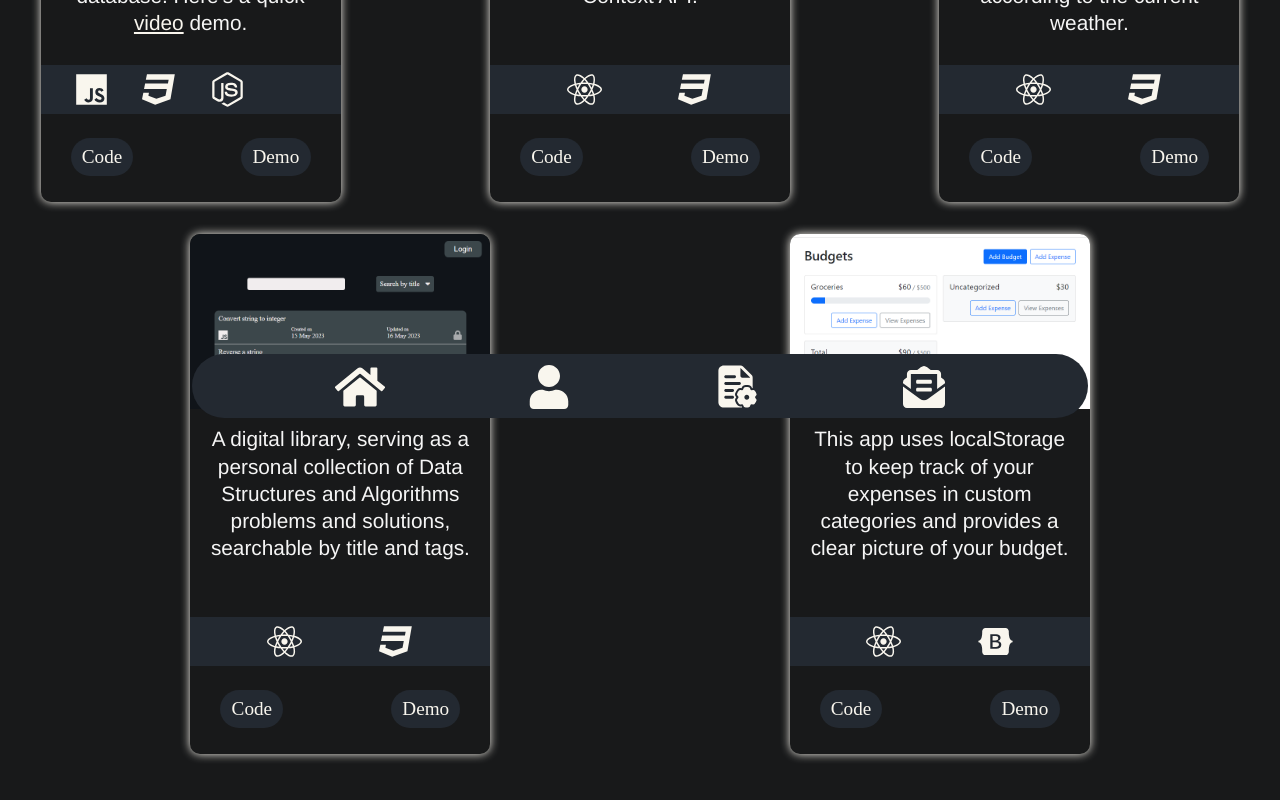
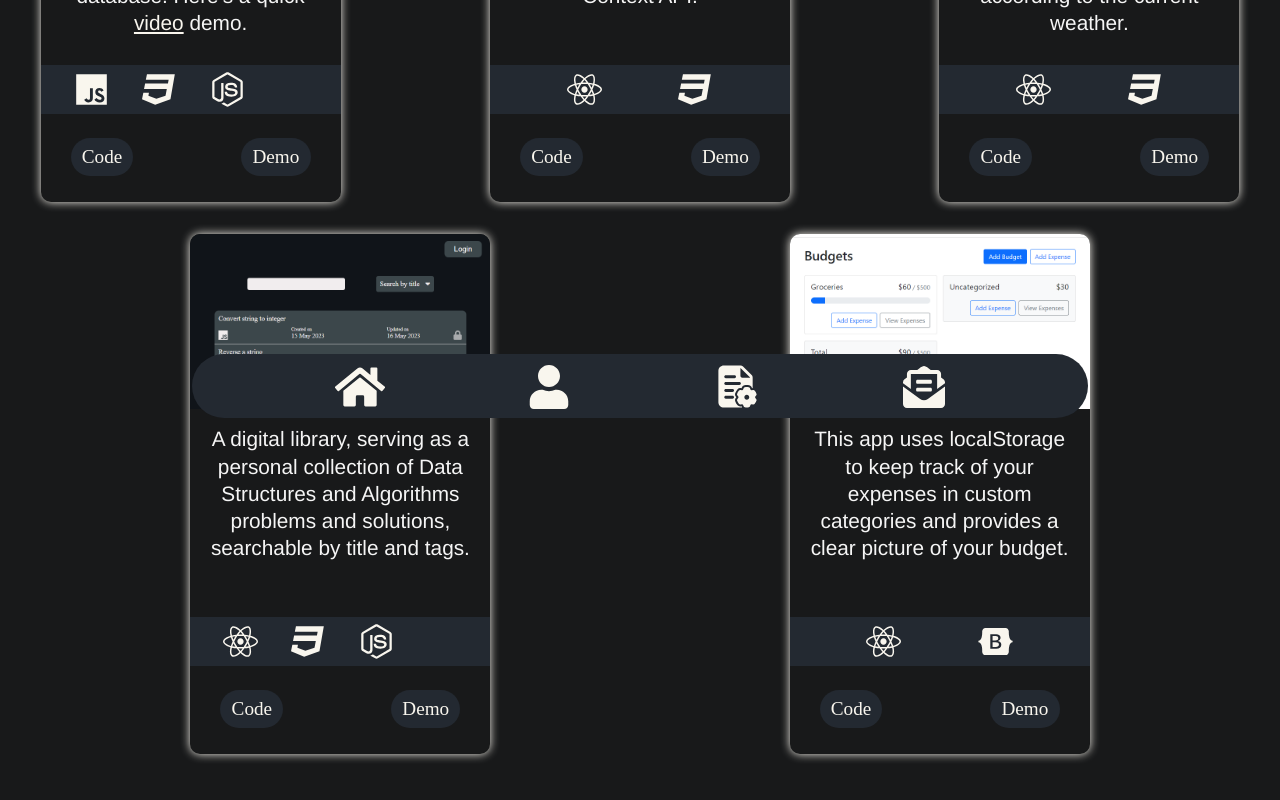
Before and after one commit to xsrokhan/Portfolio, a React (Create React App) app: page /projects in a window 1280 px wide. Shown: the part 366-1166 px from the top of the page. Built offline with nearby package versions, Linux system fonts and the light colour scheme; some icons are missing.

Commit message:
Updated projects

```diff
--- a/src/projects_info.js
+++ b/src/projects_info.js
@@ -38,7 +38,7 @@ export const projects = [
    {
       description: 'A digital library, serving as a personal collection of Data Structures and Algorithms problems and solutions, searchable by title and tags.',
       image: dsadepot,
-      stack: [<FaReact />, <FaCss3 />],
+      stack: [<FaReact />, <FaCss3 />, <FaNodeJs />, <SiMongodb />],
       code: ['Code', 'https://github.com/Montinyek/DSA_Depot_client'],
       demo: ['Demo', 'https://www.dsadepot.com/'],
    },
```
